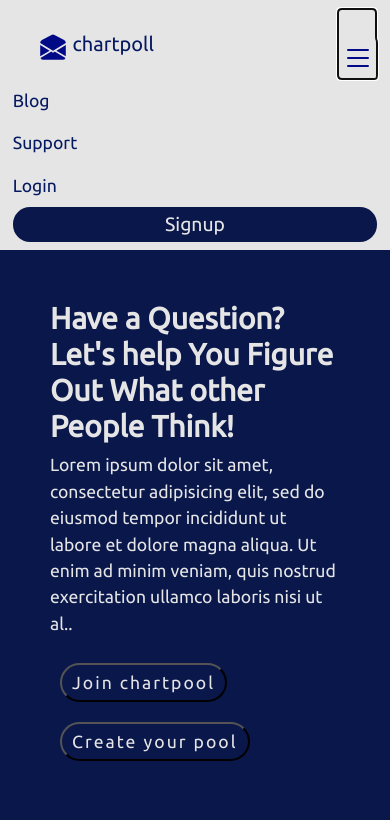
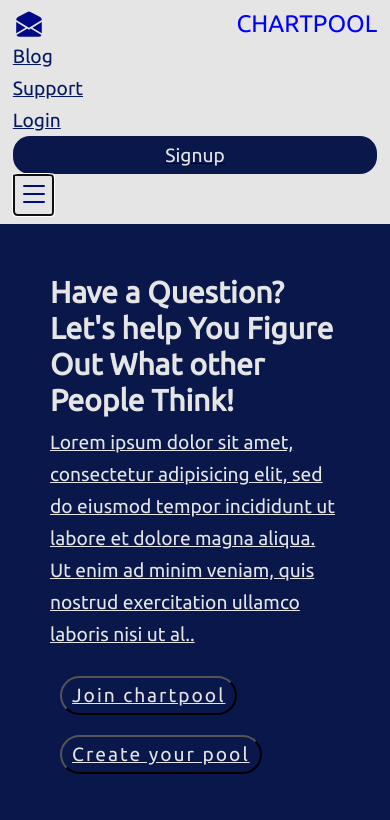
Before and after one commit to ukane-philemon/chartpool, a plain HTML site: page index.html in a window 390 px wide. Both pictures are taken after a click on the button "Toggle navigation". Shown: the top 820 px of the page. Drawn offline with nearby package versions, Linux system fonts and the light colour scheme.

Commit message:
made little changes

```diff
--- a/chartpoll.css
+++ b/chartpoll.css
@@ -1,25 +1,32 @@
 * {
 	box-sizing: border-box;
 }
+
 body {
 	margin: 0px;
 	padding: 0px;
 	font-family: 'Ubuntu', sans-serif;
 }
+
 ul {
 	list-style: none;
 }
 
-    p, button, a {
-		font-size: 1.1em;
-		line-height: 1.5em;
-		text-decoration: none;
+p, button, a {
+		font-size: 1.2rem;
+		line-height: 2rem;
+		text-decoration:underline;
 	}
-.span1 {
-	margin-left: 1.5em;
+
+.nav-name {
+	font-size: 1.5rem;
+	color: blue;
+	text-decoration: none;
+
 }
 .navbar-toggler {
 	width: 2em;
+	margin: 0;
 	padding: 0;
 }
 .navbar-toggler, .nav-item, .navbar-brand {
@@ -31,6 +38,29 @@
 	background-color: #E5E5E5;
 	margin: 0;
 
+}
+.btn1 {
+
+   border-radius: 29px;
+   height: 33px;
+   line-height: 33px;
+   color: #FFFFFF;
+   width: 139px;
+   font-size: 32px;
+   font-weight: 500;
+   padding: 11px;
+   background-color: #01346E;
+   border: solid #337FED 0px;
+   text-decoration: none;
+   display: inline-block;
+   cursor: pointer;
+   text-align: center;
+}
+
+.btn1:hover {
+
+   background: #1E62D0;
+   text-decoration: none;
 }
 /*
 .square {
--- a/index.html
+++ b/index.html
@@ -21,29 +21,35 @@
     <link href="https://fonts.googleapis.com/css?family=Ubuntu&display=swap" rel="stylesheet">
     <link rel="stylesheet" href="https://stackpath.bootstrapcdn.com/bootstrap/4.4.1/css/bootstrap.min.css" integrity="sha384-Vkoo8x4CGsO3+Hhxv8T/Q5PaXtkKtu6ug5TOeNV6gBiFeWPGFN9MuhOf23Q9Ifjh" crossorigin="anonymous">
    <link rel="stylesheet" type="text/css"  href="chartpoll.css">
+   <link rel="icon" href="favicon.ico">
 </head>
 <body>
     <header>
 
-    <nav class="navbar first sticky-top navbar-expand-lg">
-     <span class="span1"> <svg class="bi bi-envelope-open-fill" width="2em" height="2em" viewBox="0 0 20 20" fill="currentColor" xmlns="http://www.w3.org/2000/svg">
-  <path fill-rule="evenodd" d="M10.941 2.435a2 2 0 00-1.882 0l-6 3.2A2 2 0 002 7.4v.125l8 4.889 8-4.889V7.4a2 2 0 00-1.059-1.765l-6-3.2zM18 8.697l-5.875 3.59L18 15.743V8.697zm-.168 8.108l-6.586-3.874-.088-.052-.897.548-.261.159-.26-.16-.897-.547-.09.052-6.585 3.874A2 2 0 004 18h12a2 2 0 001.832-1.195zM2 15.743l5.875-3.456L2 8.697v7.046z" clip-rule="evenodd"></path>
-</svg>
-       <a class="navbar-brand" href="#">chartpoll</a>
+    <nav class="navbar sticky-top navbar-expand-lg">
+     <span class="span1">
+           <svg class="bi bi-envelope-open-fill" width="2em" height="2em" viewBox="0 0 20 20" fill="currentColor" xmlns="http://www.w3.org/2000/svg">
+                  <path fill-rule="evenodd" d="M10.941 2.435a2 2 0 00-1.882 0l-6 3.2A2 2 0 002 7.4v.125l8 4.889 8-4.889V7.4a2 2 0 00-1.059-1.765l-6-3.2zM18 8.697l-5.875 3.59L18 15.743V8.697zm-.168 8.108l-6.586-3.874-.088-.052-.897.548-.261.159-.26-.16-.897-.547-.09.052-6.585 3.874A2 2 0 004 18h12a2 2 0 001.832-1.195zM2 15.743l5.875-3.456L2 8.697v7.046z" clip-rule="evenodd">
+                  </path>
+          </svg>
+
        </span>
+  <a class="nav-name" href="">CHARTPOOL</a>
+
+  <div class="collapse navbar-collapse justify-content-end" id="navbarNavAltMarkup">
+    <div class="navbar-nav">
+      <a class="nav-item" href="#">Blog</a>
+      <a class="nav-item" href="#">Support</a>
+      <a class="nav-item" href="#">Login</a>
+     <button class="btin1"> <a href="#" >Signup</a> </button>
+    </div>
+  </div>
+
   <button class="navbar-toggler" type="button" data-toggle="collapse" data-target="#navbarNavAltMarkup" aria-controls="navbarNavAltMarkup" aria-expanded="false" aria-label="Toggle navigation">
-    <span class="navbar-toggler-icon"></span><svg class="bi bi-list" width="2em" height="2em" viewBox="0 0 20 20" fill="currentColor" xmlns="http://www.w3.org/2000/svg">
+    <svg class=" bi bi-list" width="2em" height="2em" viewBox="0 0 20 20" fill="currentColor" xmlns="http://www.w3.org/2000/svg">
   <path fill-rule="evenodd" d="M4.5 13.5A.5.5 0 015 13h10a.5.5 0 010 1H5a.5.5 0 01-.5-.5zm0-4A.5.5 0 015 9h10a.5.5 0 010 1H5a.5.5 0 01-.5-.5zm0-4A.5.5 0 015 5h10a.5.5 0 010 1H5a.5.5 0 01-.5-.5z" clip-rule="evenodd"></path>
 </svg>
   </button>
-  <div class="collapse navbar-collapse justify-content-end" id="navbarNavAltMarkup">
-    <div class="navbar-nav">
-      <a class="nav-item nav-link" href="#">Blog</a>
-      <a class="nav-item nav-link" href="#">Support</a>
-      <a class="nav-item nav-link" href="#">Login</a>
-     <button class="btin1"> <a href="#" >Signup</a> </button>
-    </div>
-  </div>
     </nav>
 
       <div class="container-fluid">
```
Also changed, not shown: favicon.ico (added), 1 other file.
